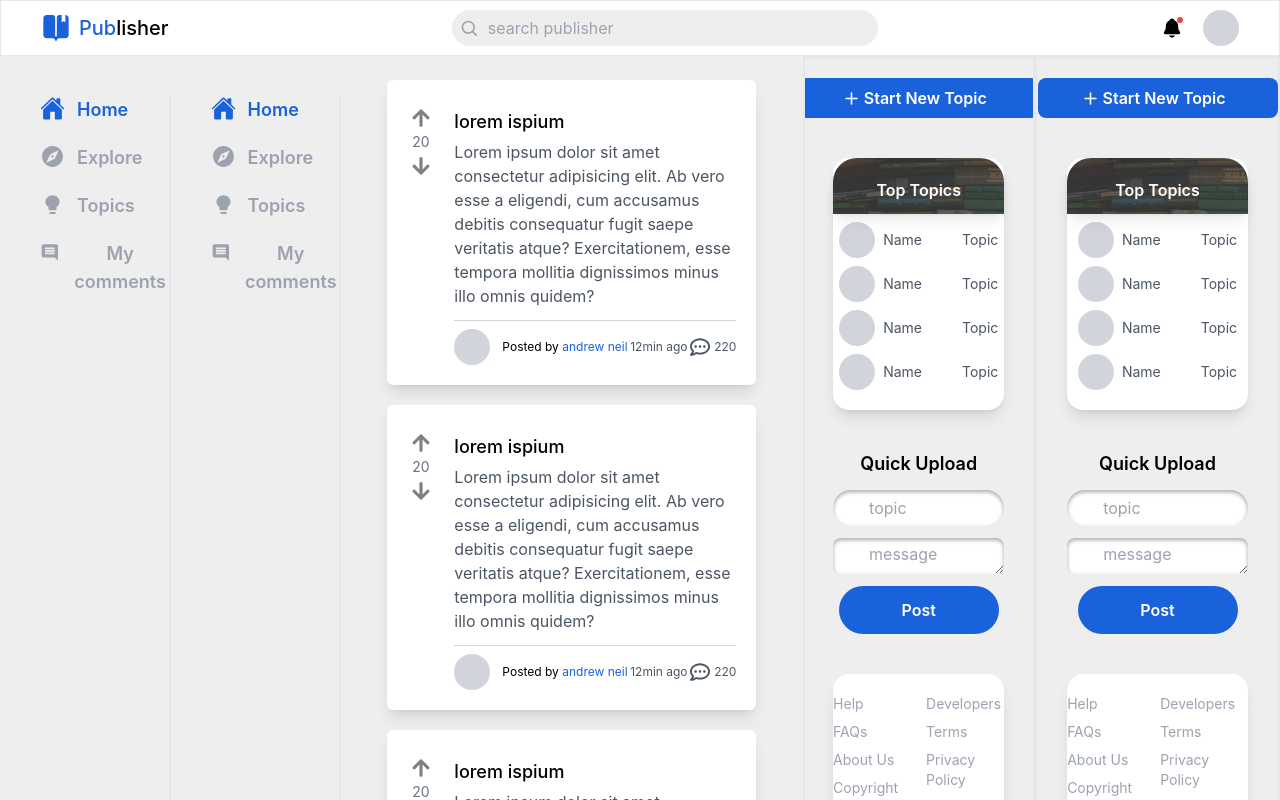
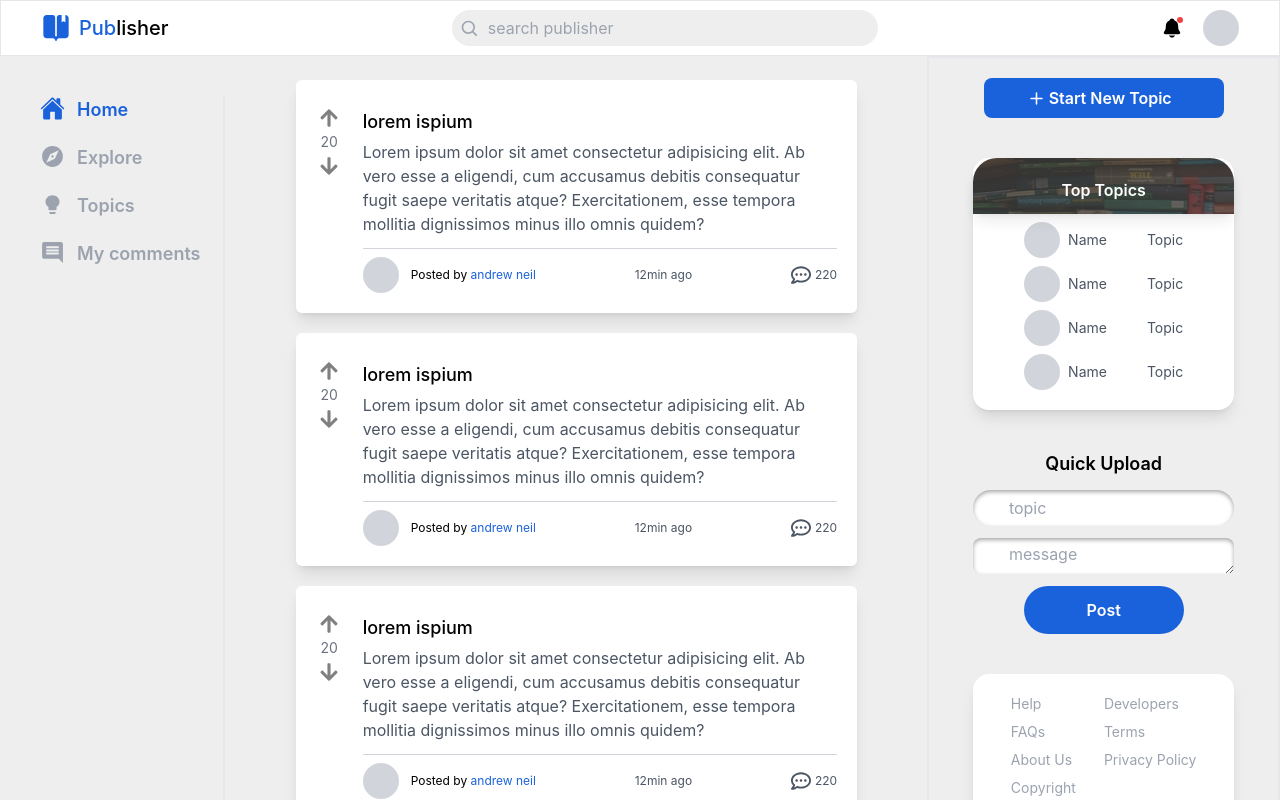
Before and after one commit to Michaeloye/publisher, a React (Vite) app: page /home in a window 1280 px wide. Built offline with nearby package versions, Linux system fonts and the light colour scheme; no server answers.

Commit message:
Add Routes

```diff
--- a/src/App.jsx
+++ b/src/App.jsx
@@ -1,43 +1,36 @@
 import "./App.css";
 import { useState, useEffect } from "react";
+import { BrowserRouter, Routes, Route } from "react-router-dom";
 import Header from "./components/Header";
-import OtherInfo from "./components/OtherInfo/OtherInfo";
-import SideNav from "./components/SideNav/SideNav";
 import useScreensize from "./hooks/useScreensize";
 import Home from "./pages/Home";
-import BottomNav from "./components/BottomNav/BottomNav";
 import axios from "axios";
 
 function App() {
-  const [smallScreen, setSmallScreen] = useState("");
   const { width } = useScreensize();
 
-  useEffect(() => {
-    if (width >= 640) {
-      setSmallScreen(false);
-    } else {
-      setSmallScreen(true);
-    }
-    axios
-      .get("https://mikepostapp.herokuapp.com/feed/posts")
-      .then((res) => console.log(res.data))
-      .catch((err) => console.log(err.message));
-    return () => {
-      null;
-    };
-  }, [width]);
+  // useEffect(() => {
+  //   axios
+  //     .get("https://mikepostapp.herokuapp.com/feed/posts")
+  //     .then((res) => console.log(res.data))
+  //     .catch((err) => console.log(err.message));
+  //   return () => {
+  //     null;
+  //   };
+  // }, [width]);
   return (
-    <div className="App bg-primary-gray h-screen overflow-y-hidden">
-      {/* There is a link between App having a viewport height and overflow of hidden this is so
-      that while the entire screen remains unscrollable the stylings applied to Home enalbes
-      only Home that is the center page scrollable */}
-      <Header />
-      <div className="md:flex md:justify-around">
-        {smallScreen ? <BottomNav /> : <SideNav />}
-        <Home />
-        {smallScreen ? "" : <OtherInfo />}
+    <BrowserRouter>
+      <div className="App bg-primary-gray h-screen overflow-y-hidden">
+        {/* There is a link between App having a viewport height and overflow of hidden this is so
+      that while the entire screen remains unscrollable the stylings applied to CommentSection enalbes
+      only CommentSection that is the center page scrollable */}
+
+        <Header />
+        <Routes>
+          <Route exact path="/home" element={<Home />} />
+        </Routes>
       </div>
-    </div>
+    </BrowserRouter>
   );
 }
 
```
